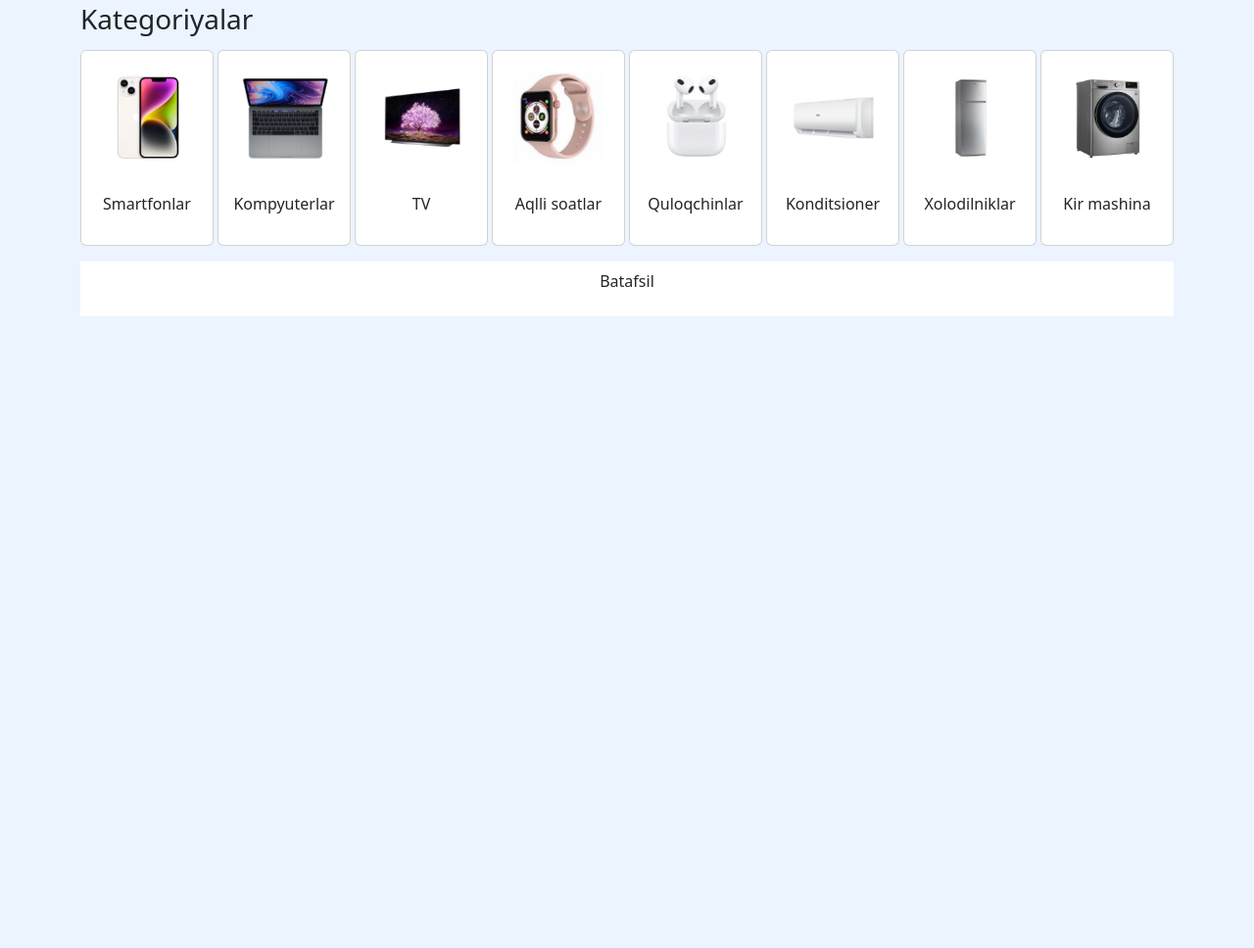
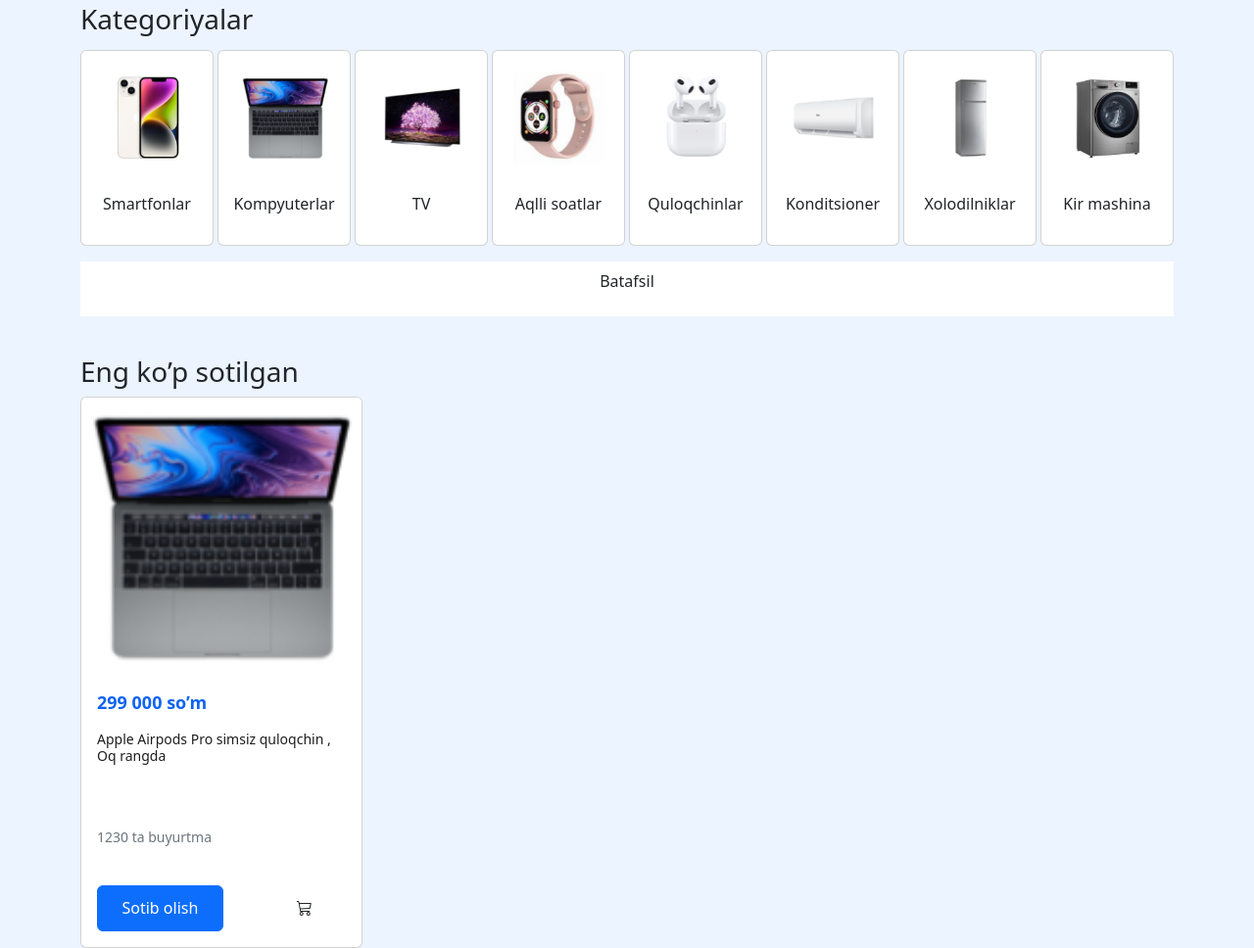
Before and after one commit to AbdulqosimAzizovich/next-shop, a plain HTML site: page index.html in a window 1280 px wide. Shown: the part 530-1498 px from the top of the page at 98% size. Before the commit the page ends 853 px from the top, so only its background shows below. Drawn offline with nearby package versions, Linux system fonts and the light colour scheme.

Commit message:
category endroq

```diff
--- a/index.html
+++ b/index.html
@@ -186,6 +186,26 @@
                     </div>
                 </div>
             </section>
+
+            <section id="sales">
+                <div class="container">
+                    <h2 class="fs-3">Eng ko’p sotilgan</h2>
+                    <div class="card" style="width: 18rem;">
+                        <img src="./assets/images/laptop.png" class="card-img-top" alt="...">
+                        <div class="card-body">
+                            <p><span>299 000 so’m</span></p>
+                            <p class="about-card">Apple Airpods Pro
+                                simsiz quloqchin , Oq rangda   </p>
+                            <p class="card-text">1230 ta buyurtma</p>
+                            <div class="d-flex align-items-center sales-btn">
+                                <button class="btn btn-primary">Sotib olish</button>
+                                <i class="bi bi-cart3"></i>
+                            </div>
+
+                        </div>
+                      </div>
+                </div>
+            </section>
         </main>
     </body>
 
--- a/styles/styles.css
+++ b/styles/styles.css
@@ -110,28 +110,67 @@ header {
     border-radius: 50%;
 }
 
-#category{
+#category {
     padding-top: 50px;
+    margin-bottom: 40px;
 }
 
-.category__slide{
+.category__slide {
     display: flex;
     justify-content: space-between;
     margin-top: 15px;
 }
-.category__slide .card{
+
+.category__slide .card {
     text-align: center;
     width: 136px;
     height: 200px;
 }
 
-.category__slide .card-img{
+.category__slide .card-img {
     object-fit: contain;
     transform: scale(0.7);
     transition: all 0.4s ease;
     width: 136px;
     height: 136px;
 }
-.category__slide .card-img:hover{
+
+.category__slide .card-img:hover {
     transform: scale(0.9);
 }
+
+#sales .card-body .about-card {
+    font-weight: 539;
+    font-size: 14px;
+    line-height: 17px;
+    color: #1E1E1E;
+
+}
+
+
+
+#sales .card-body p span {
+    font-weight: 591;
+    font-size: 18px;
+    line-height: 22px;
+    color: #0D63F3;
+}
+
+#sales .card-text {
+    font-weight: 539;
+    font-size: 14px;
+    line-height: 17px;
+    color: #6C757D;
+    padding-top: 50px;
+}
+
+#sales button{
+    padding: 10.5px 24.5px;
+}
+
+#sales .sales-btn{
+    padding-top: 25px;
+    display: flex;
+    align-items: center;
+    gap: 75px;
+}
```
